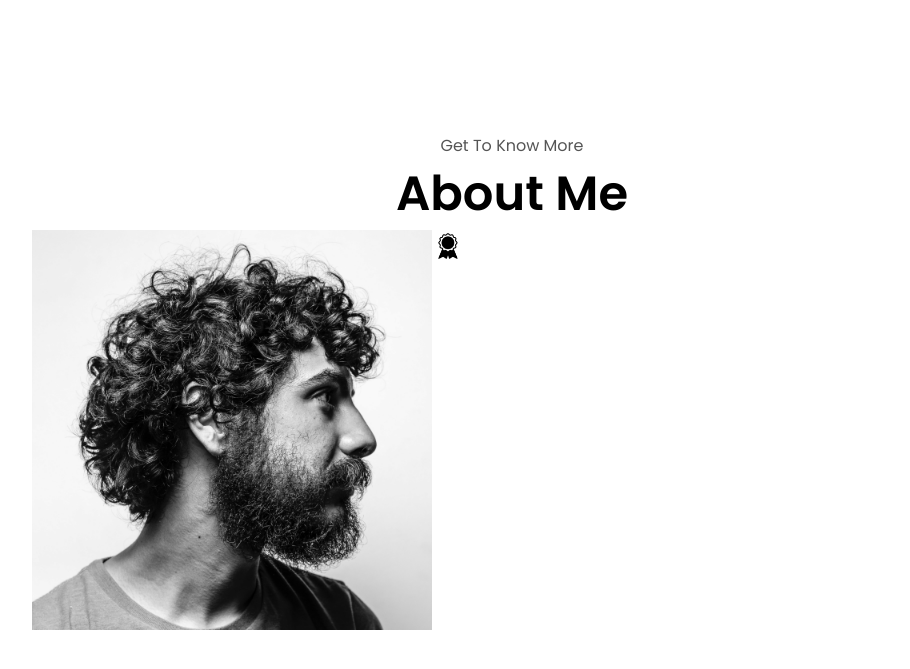
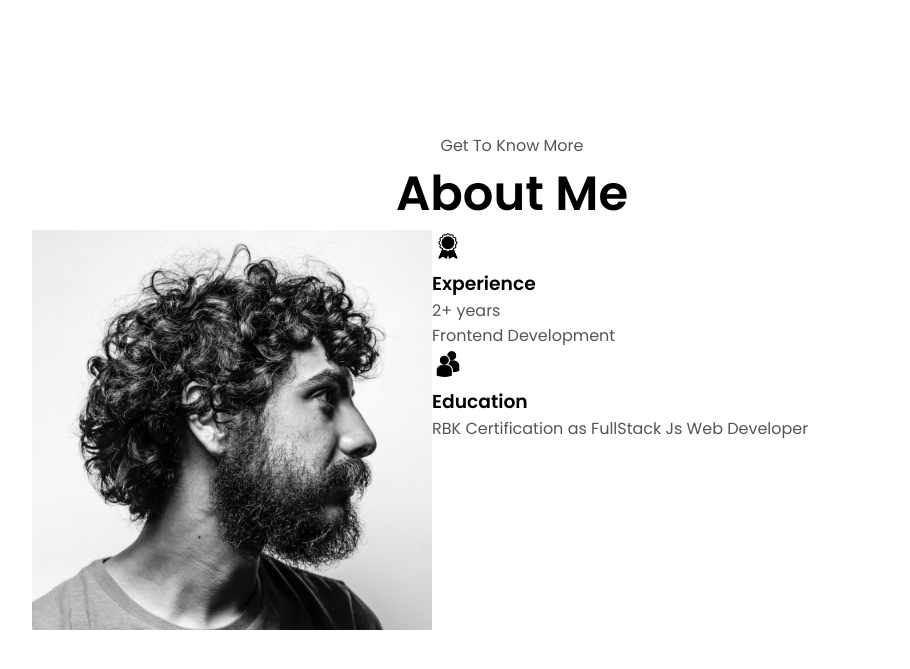
Before and after one commit to omarzouaoui1/portfolio, a plain HTML site: page index.html in a window 1280 px wide. Shown: the part 675-1344 px from the top of the page, without its empty margins (128-1038 px from the left). Drawn offline with Linux system fonts and the light colour scheme.

Commit message:
working on the About section

```diff
--- a/index.html
+++ b/index.html
@@ -75,6 +75,13 @@
                 <div class="about-containers">
                     <div class="details-container">
                         <img src="./assets/experience.png" alt="Experience icon" class="icon">
+                        <h3>Experience</h3>
+                        <p>2+ years <br>Frontend Development</p>
+                    </div>
+                    <div class="details-container">
+                        <img src="./assets/education.png" alt="Education icon" class="icon">
+                        <h3>Education</h3>
+                        <p>RBK Certification as FullStack Js Web Developer</p>
                     </div>
                 </div>
             </div>
```
